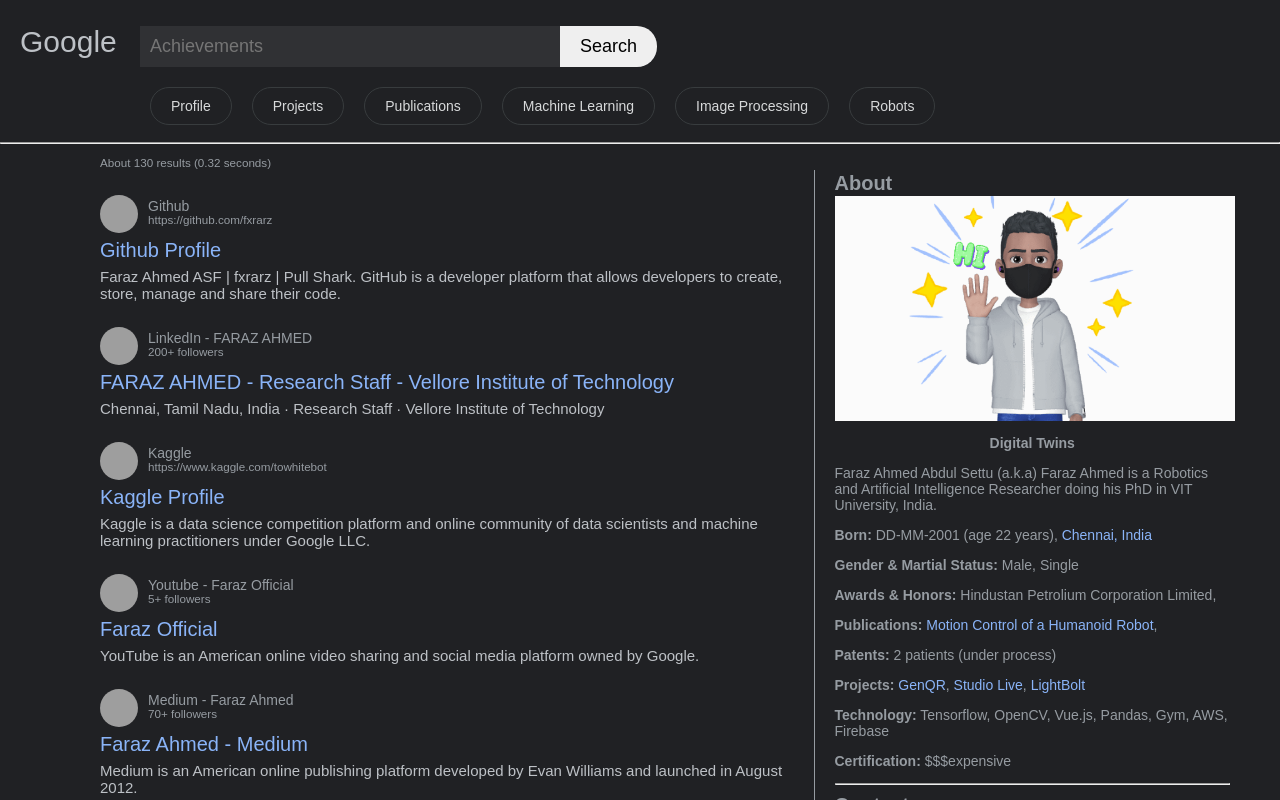
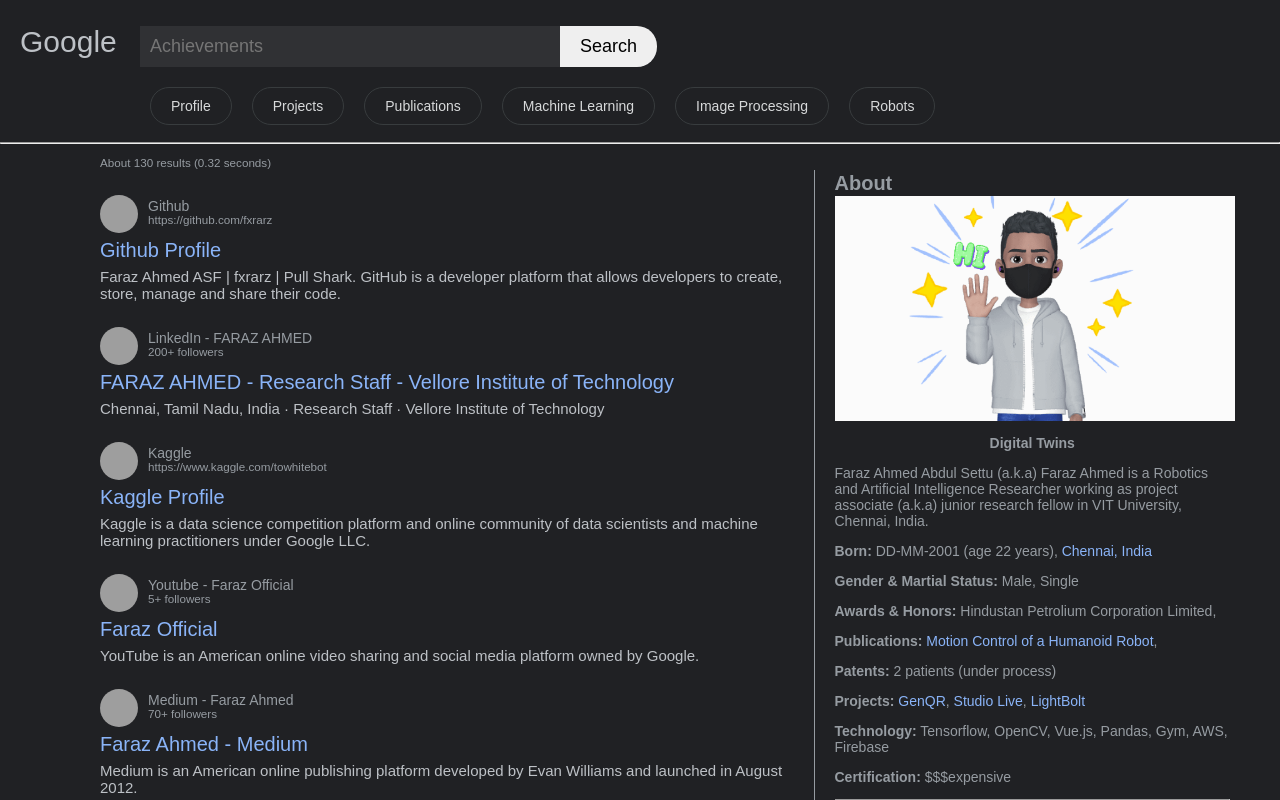
Before and after one commit to fxrarz/fxrarz.github.io, a Vue app: page / in a window 1280 px wide. Shown: the top 800 px of the page. Built offline with nearby package versions, Linux system fonts and the light colour scheme; grey boxes are pictures that could not be loaded.

Commit message:
about me updated

```diff
--- a/src/views/ProfileView.vue
+++ b/src/views/ProfileView.vue
@@ -144,7 +144,7 @@
       <h3><b>About</b></h3>
       <img class="center"  src="@/assets/digital_twin_half.gif" />
       <p style="text-align: center;"><b>Digital Twins</b></p>
-      <p>Faraz Ahmed Abdul Settu (a.k.a) Faraz Ahmed is a Robotics and Artificial Intelligence Researcher doing his PhD in VIT University, India.</p>
+      <p>Faraz Ahmed Abdul Settu (a.k.a) Faraz Ahmed is a Robotics and Artificial Intelligence Researcher working as project associate (a.k.a) junior research fellow in VIT University, Chennai, India.</p>
       <p><b>Born:</b> DD-MM-2001 (age {{ Age }} years), <a href="http://www.google.com/search?q=Chennai" target="_blank"  class="about-link">Chennai, India</a></p>
       <p><b>Gender & Martial Status:</b> Male, Single</p>
       <p><b>Awards & Honors: </b> Hindustan Petrolium Corporation Limited, </p>
```
